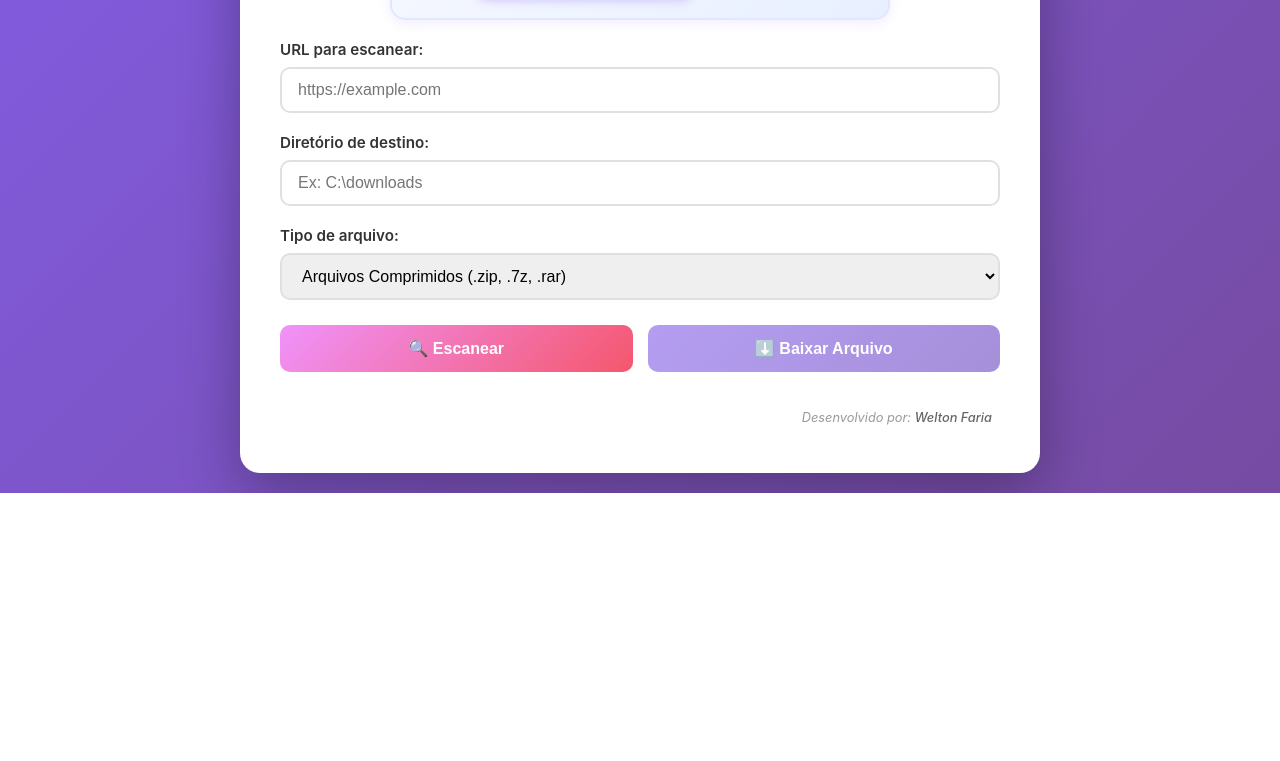
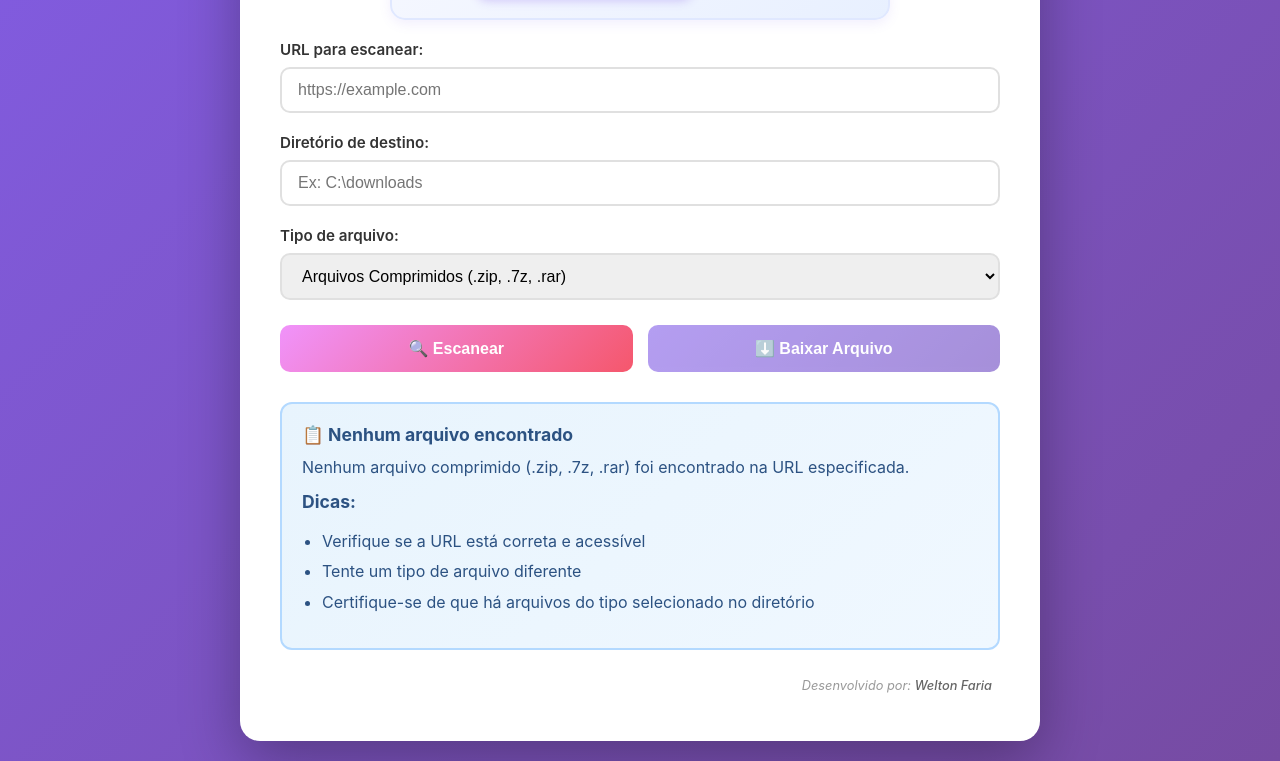
Before and after one commit to WeltonEugenio/AutoHunter_FrontEnd, a React (Create React App) app: page / in a window 1280 px wide. Shown: the part 396-1157 px from the top of the page. Before the commit the page ends 889 px from the top, so only its background shows below. Built offline with nearby package versions, Linux system fonts and the light colour scheme.

Commit message:
messagem nao encontrado arquivos

```diff
--- a/src/App.css
+++ b/src/App.css
@@ -830,6 +830,37 @@
   background-color: #efe;
   border: 2px solid #cfc;
   color: #3c3;
+}
+
+.alert-info {
+  background: linear-gradient(135deg, #e8f4fd 0%, #f0f8ff 100%);
+  border: 2px solid #b3d9ff;
+  color: #2c5282;
+  padding: 20px;
+  border-radius: 12px;
+  margin: 20px 0;
+}
+
+.alert-info strong {
+  display: block;
+  margin-bottom: 10px;
+  font-size: 1.1rem;
+  color: #2c5282;
+}
+
+.alert-info p {
+  margin: 10px 0;
+  line-height: 1.5;
+}
+
+.alert-info ul {
+  margin: 15px 0;
+  padding-left: 20px;
+}
+
+.alert-info li {
+  margin: 8px 0;
+  line-height: 1.4;
 }
 
 .alert strong {
--- a/src/App.js
+++ b/src/App.js
@@ -640,6 +640,26 @@ function App() {
           </div>
         )}
 
+        {/* Mensagem quando não encontrar arquivos */}
+        {files.length === 0 && !scanning && !downloading && !result && !error && (
+          <div className="results-container">
+            <div className="alert alert-info">
+              <strong>📋 Nenhum arquivo encontrado</strong>
+              <p>
+                {fileType === 'zip' && 'Nenhum arquivo comprimido (.zip, .7z, .rar) foi encontrado na URL especificada.'}
+                {fileType === 'images' && 'Nenhuma imagem (.png, .jpeg, .jpg, .gif, .bmp) foi encontrada na URL especificada.'}
+                {fileType === 'pdf' && 'Nenhum documento PDF (.pdf) foi encontrado na URL especificada.'}
+              </p>
+              <p><strong>Dicas:</strong></p>
+              <ul>
+                <li>Verifique se a URL está correta e acessível</li>
+                <li>Tente um tipo de arquivo diferente</li>
+                <li>Certifique-se de que há arquivos do tipo selecionado no diretório</li>
+              </ul>
+            </div>
+          </div>
+        )}
+
         {files.length > 0 && !scanning && !downloading && !result && (
           <div className="results-container">
             <div className="files-header">
```
